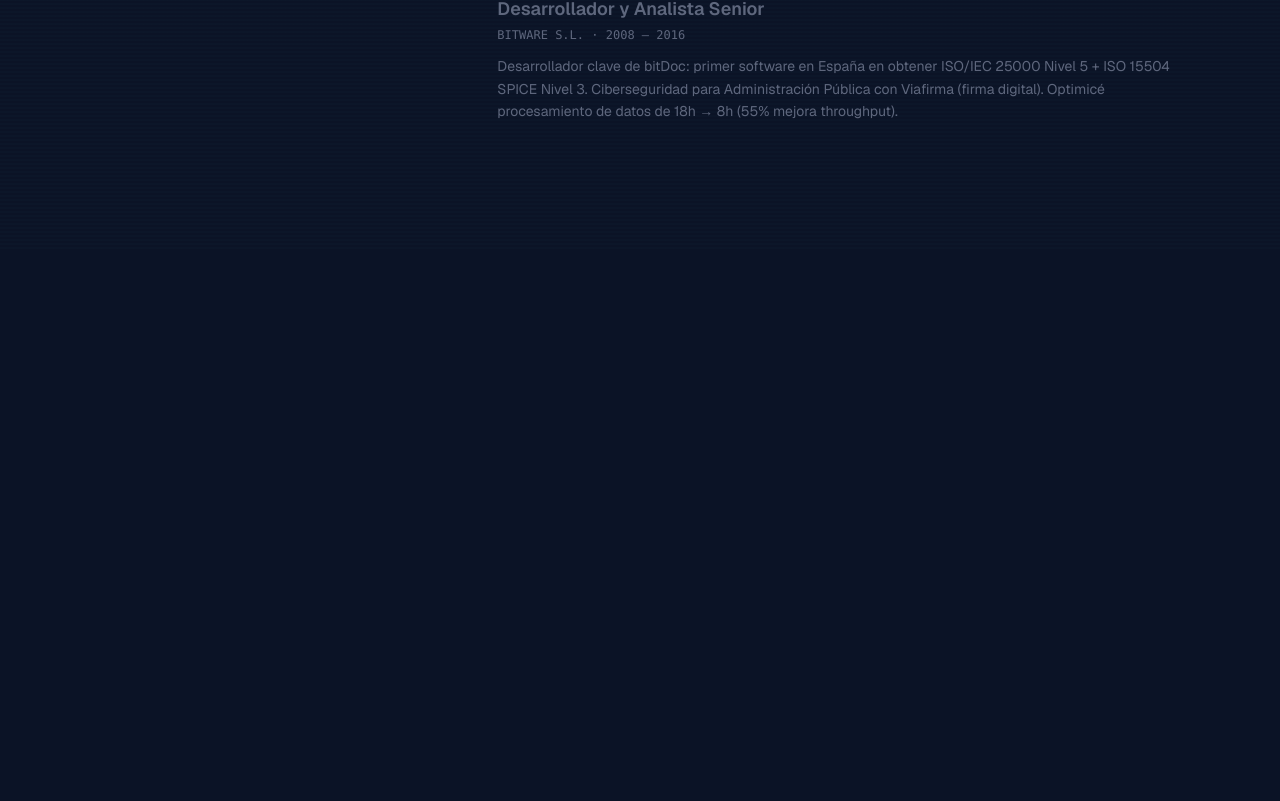
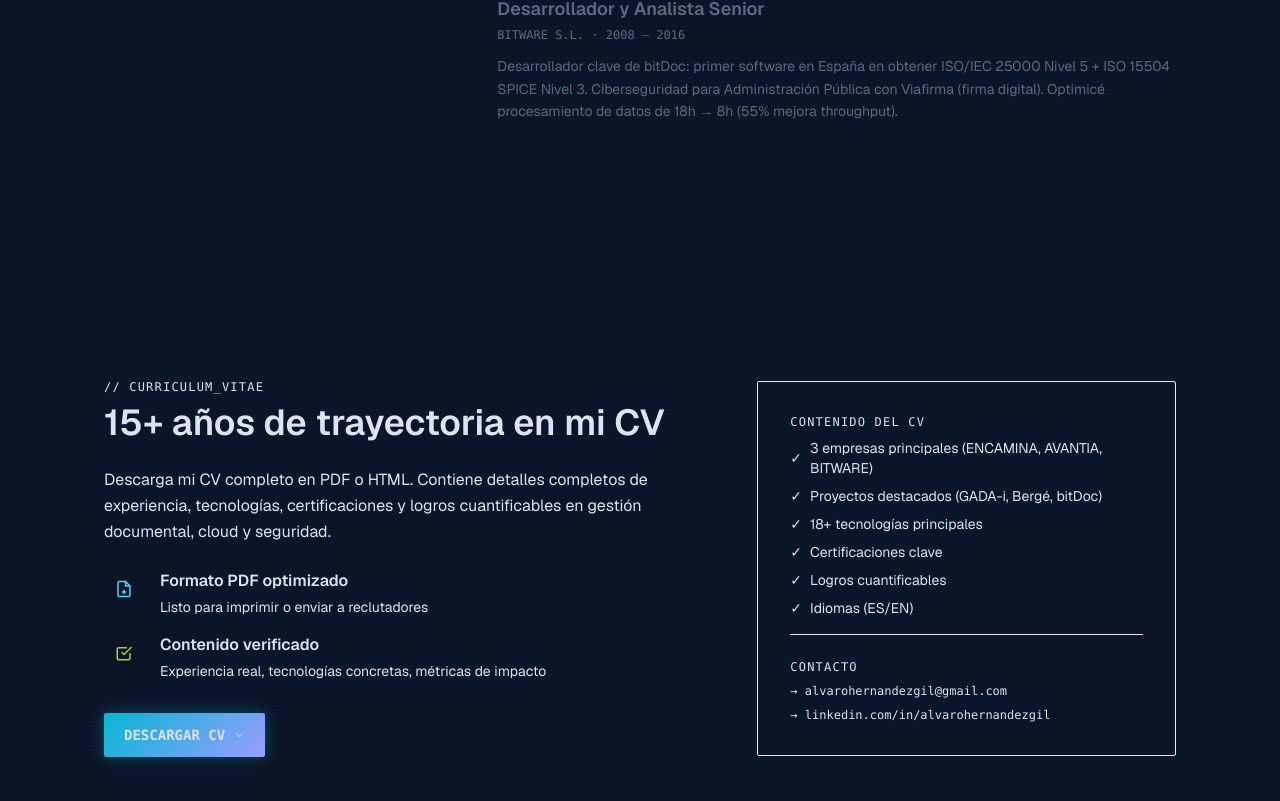
Before and after one commit to Nocksos/WebPersonal, a React (Vite) app in the folder apps/portfolio-react/: page / in a window 1280 px wide. Shown: the part 6304-7105 px from the top of the page. Before the commit the page ends 6555 px from the top, so only its background shows below. Built offline with nearby package versions, Linux system fonts and the light colour scheme.

Commit message:
feat(cvdownload): create CV download section with format dropdown menu for TASK-016-8

```diff
--- a/apps/portfolio-react/src/App.tsx
+++ b/apps/portfolio-react/src/App.tsx
@@ -6,6 +6,7 @@ import ProjectsCarousel from './presentation/components/common/ProjectsCarousel'
 import About from './presentation/components/pages/About'
 import TechStack from './presentation/components/pages/TechStack'
 import Experience from './presentation/components/pages/Experience'
+import CVDownload from './presentation/components/pages/CVDownload'
 
 function App() {
   const [isMenuOpen, setIsMenuOpen] = useState(false)
@@ -21,6 +22,7 @@ function App() {
         <About />
         <TechStack />
         <Experience />
+        <CVDownload />
       </main>
     </div>
   )
--- /dev/null
+++ b/apps/portfolio-react/src/presentation/components/pages/CVDownload.tsx
@@ -0,0 +1,205 @@
+import { useState, useEffect, useRef } from 'react'
+
+export const CVDownload = () => {
+  const [isOpen, setIsOpen] = useState(false)
+  const dropdownRef = useRef<HTMLDivElement>(null)
+
+  useEffect(() => {
+    const handleClickOutside = (event: MouseEvent) => {
+      if (dropdownRef.current && !dropdownRef.current.contains(event.target as Node)) {
+        setIsOpen(false)
+      }
+    }
+    document.addEventListener('mousedown', handleClickOutside)
+    return () => document.removeEventListener('mousedown', handleClickOutside)
+  }, [])
+
+  const handleDownload = (format: 'pdf' | 'html' | 'open-html') => {
+    if (format === 'pdf') {
+      const link = document.createElement('a')
+      link.href = '/Alvaro_Hernandez_Gil_CV_ES.pdf'
+      link.download = 'Alvaro_Hernandez_Gil_CV_ES.pdf'
+      link.click()
+    } else if (format === 'html') {
+      const link = document.createElement('a')
+      link.href = '/cv-alvaro-hernandez.html'
+      link.download = 'cv-alvaro-hernandez.html'
+      link.click()
+    } else if (format === 'open-html') {
+      window.open('/cv-alvaro-hernandez.html', '_blank')
+    }
+    setIsOpen(false)
+  }
+
+  return (
+    <section id="cv" className="py-20 md:py-32 px-5 md:px-16 max-w-[1200px] mx-auto">
+      <div className="grid grid-cols-1 lg:grid-cols-12 gap-12 items-center">
+        {/* Left Column - Benefits & Button */}
+        <div className="lg:col-span-7">
+          <span className="font-mono text-xs text-secondary block mb-2 tracking-widest">
+            {'// CURRICULUM_VITAE'}
+          </span>
+          <h2 className="font-grotesk font-semibold text-3xl md:text-4xl text-on-surface mb-6">
+            15+ años de trayectoria en mi CV
+          </h2>
+          <p className="font-geist text-base text-on-surface-variant mb-6 leading-relaxed">
+            Descarga mi CV completo en PDF o HTML. Contiene detalles completos de experiencia,
+            tecnologías, certificaciones y logros cuantificables en gestión documental, cloud y
+            seguridad.
+          </p>
+
+          <div className="space-y-4 mb-8">
+            <div className="flex items-start gap-4">
+              <div className="w-10 h-10 bg-primary/10 rounded-sm flex items-center justify-center flex-shrink-0">
+                <svg
+                  width="18"
+                  height="18"
+                  viewBox="0 0 24 24"
+                  fill="none"
+                  stroke="#4cd7f6"
+                  strokeWidth="2"
+                >
+                  <path d="M14 2H6a2 2 0 0 0-2 2v16a2 2 0 0 0 2 2h12a2 2 0 0 0 2-2V8z" />
+                  <polyline points="14 2 14 8 20 8" />
+                  <line x1="12" y1="13" x2="12" y2="19" />
+                  <line x1="9" y1="16" x2="15" y2="16" />
+                </svg>
+              </div>
+              <div>
+                <div className="font-grotesk font-semibold text-on-surface mb-1">
+                  Formato PDF optimizado
+                </div>
+                <div className="font-geist text-sm text-on-surface-variant">
+                  Listo para imprimir o enviar a reclutadores
+                </div>
+              </div>
+            </div>
+
+            <div className="flex items-start gap-4">
+              <div className="w-10 h-10 bg-secondary/10 rounded-sm flex items-center justify-center flex-shrink-0">
+                <svg
+                  width="18"
+                  height="18"
+                  viewBox="0 0 24 24"
+                  fill="none"
+                  stroke="#94de2d"
+                  strokeWidth="2"
+                >
+                  <path d="M9 11l3 3L22 4" />
+                  <path d="M20 12v7a2 2 0 01-2 2H5a2 2 0 01-2-2V7a2 2 0 012-2h11" />
+                </svg>
+              </div>
+              <div>
+                <div className="font-grotesk font-semibold text-on-surface mb-1">
+                  Contenido verificado
+                </div>
+                <div className="font-geist text-sm text-on-surface-variant">
+                  Experiencia real, tecnologías concretas, métricas de impacto
+                </div>
+              </div>
+            </div>
+          </div>
+
+          <div className="inline-flex items-center gap-3">
+            <div className="relative inline-block" ref={dropdownRef}>
+              <button
+                onClick={() => setIsOpen(!isOpen)}
+                className="grad-btn text-on-primary px-5 py-3 font-mono text-sm font-bold rounded-sm flex items-center gap-2 glow-btn hover:brightness-110 transition-all"
+              >
+                DESCARGAR CV
+                <svg
+                  width="12"
+                  height="12"
+                  viewBox="0 0 24 24"
+                  fill="none"
+                  stroke="currentColor"
+                  strokeWidth="2"
+                >
+                  <polyline points="6 9 12 15 18 9" />
+                </svg>
+              </button>
+
+              {isOpen && (
+                <div className="absolute left-0 mt-2 w-44 bg-surface-container rounded-sm border border-outline-variant p-2 shadow-lg z-10">
+                  <button
+                    onClick={() => handleDownload('pdf')}
+                    className="w-full text-left px-3 py-2 font-mono text-xs text-on-surface hover:bg-surface/20 rounded-sm transition-colors"
+                  >
+                    Descargar PDF
+                  </button>
+                  <button
+                    onClick={() => handleDownload('html')}
+                    className="w-full text-left px-3 py-2 font-mono text-xs text-on-surface hover:bg-surface/20 rounded-sm transition-colors"
+                  >
+                    Descargar HTML
+                  </button>
+                  <button
+                    onClick={() => handleDownload('open-html')}
+                    className="w-full text-left px-3 py-2 font-mono text-xs text-on-surface hover:bg-surface/20 rounded-sm transition-colors"
+                  >
+                    Abrir HTML
+                  </button>
+                </div>
+              )}
+            </div>
+          </div>
+        </div>
+
+        {/* Right Column - Summary & Contact Info */}
+        <div className="lg:col-span-5">
+          <div className="bg-surface-container-low border border-outline-variant rounded-sm p-8 space-y-6">
+            <div className="border-b border-outline-variant pb-4">
+              <div className="font-mono text-xs text-secondary tracking-widest mb-2">
+                CONTENIDO DEL CV
+              </div>
+              <div className="space-y-2 font-geist text-sm text-on-surface-variant">
+                <div className="flex items-center gap-2">
+                  <span className="text-primary">✓</span> 3 empresas principales (ENCAMINA, AVANTIA,
+                  BITWARE)
+                </div>
+                <div className="flex items-center gap-2">
+                  <span className="text-primary">✓</span> Proyectos destacados (GADA-i, Bergé,
+                  bitDoc)
+                </div>
+                <div className="flex items-center gap-2">
+                  <span className="text-primary">✓</span> 18+ tecnologías principales
+                </div>
+                <div className="flex items-center gap-2">
+                  <span className="text-primary">✓</span> Certificaciones clave
+                </div>
+                <div className="flex items-center gap-2">
+                  <span className="text-primary">✓</span> Logros cuantificables
+                </div>
+                <div className="flex items-center gap-2">
+                  <span className="text-primary">✓</span> Idiomas (ES/EN)
+                </div>
+              </div>
+            </div>
+
+            <div className="space-y-2">
+              <div className="font-mono text-xs text-on-surface-variant tracking-widest">
+                CONTACTO
+              </div>
+              <a
+                href="mailto:alvarohernandezgil@gmail.com"
+                className="flex items-center gap-2 font-mono text-xs text-primary hover:text-secondary transition-colors"
+              >
+                → alvarohernandezgil@gmail.com
+              </a>
+              <a
+                href="https://www.linkedin.com/in/alvarohernandezgil/"
+                target="_blank"
+                rel="noopener noreferrer"
+                className="flex items-center gap-2 font-mono text-xs text-primary hover:text-secondary transition-colors"
+              >
+                → linkedin.com/in/alvarohernandezgil
+              </a>
+            </div>
+          </div>
+        </div>
+      </div>
+    </section>
+  )
+}
+
+export default CVDownload
```
